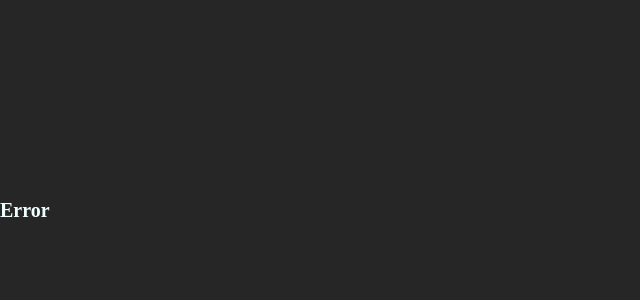
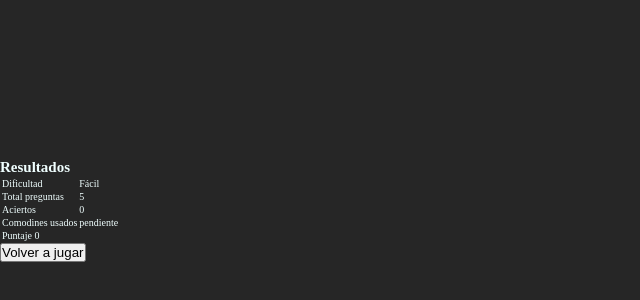
Before and after one commit to Cerezoac94/react-quizGame, a React (Vite) app: page /results in a window 1280 px wide. Before the commit this address had no page. Shown: the part 190-490 px from the top of the page, without its empty margins (0-640 px from the left). Built offline with nearby package versions, Linux system fonts and the light colour scheme.

Commit message:
add results

```diff
--- a/src/context/MenuContext.jsx
+++ b/src/context/MenuContext.jsx
@@ -15,14 +15,14 @@ const MenuContext = ({ children }) => {
 	}
 
 	const resetGame = () => {
-		setDifficulty('fácil')
+		setDifficulty('Fácil')
 		setTotalQuestions(5)
 	}
 
 	const menuData = {
 		difficulty,
+		totalQuestions,
 		handleDifficulty,
-		totalQuestions,
 		handleTotalQuestions,
 		resetGame,
 	}
--- a/src/modules/game/components/CardQuestion.jsx
+++ b/src/modules/game/components/CardQuestion.jsx
@@ -3,22 +3,26 @@ import { useGame } from '../../../hooks/useGame'
 import Button from '../../../components/button/Button'
 import { useContext } from 'react'
 import { gameContext } from '../../../context/GameContext'
+import { useNavigate } from 'react-router-dom'
 
 const CardQuestion = () => {
-	const { handleHits, options: op, questions, hits } = useContext(gameContext)
+	const { handleHits, options: op, questions } = useContext(gameContext)
 	const { questionNumber, question, options, handleDataQuestion } = useGame(
 		handleHits,
 		op,
 		questions
 	)
+	const navigate = useNavigate()
 	let answer = ''
-	console.log(hits)
 
 	const handleAnswer = o => {
 		answer = o
 	}
 	const handleQuestion = () => {
 		handleDataQuestion(answer)
+	}
+	const handleResults = () => {
+		navigate('/results')
 	}
 
 	return (
@@ -31,7 +35,11 @@ const CardQuestion = () => {
 					</p>
 				))}
 			</section>
-			<Button f={() => handleQuestion()} text={'Siguiente'} />
+			{questionNumber + 1 == questions?.length ? (
+				<Button f={() => handleResults()} text={'Terminar'} />
+			) : (
+				<Button f={() => handleQuestion()} text={'Siguiente'} />
+			)}
 		</section>
 	)
 }
--- a/src/modules/game/components/CardQuestionContainer.jsx
+++ b/src/modules/game/components/CardQuestionContainer.jsx
@@ -11,6 +11,8 @@ const CardQuestionContainer = () => {
 		difficulty,
 		totalQuestions
 	)
+	console.log(difficulty)
+	console.log(totalQuestions)
 	useEffect(() => {
 		if (!questions) return
 		handleQuestions(questions, options, answers)
--- a/src/modules/main/MainContainer.jsx
+++ b/src/modules/main/MainContainer.jsx
@@ -15,11 +15,8 @@ const MainContainer = () => {
 	}
 
 	const handleStart = () => {
-		// handlePage(true)
 		navigate('/game')
 	}
-
-	// useEfect => en return llamar handlerReset
 
 	return (
 		<section>
--- /dev/null
+++ b/src/modules/results/ResultsContainer.jsx
@@ -0,0 +1,51 @@
+import { useContext } from 'react'
+import { useNavigate } from 'react-router-dom'
+import { menuContext } from '../../context/MenuContext'
+import { gameContext } from '../../context/GameContext'
+import Title from '../../components/title/Title'
+import Button from '../../components/button/Button'
+
+const ResultsContainer = () => {
+	const { difficulty, totalQuestions, resetGame } = useContext(menuContext)
+	const { hits } = useContext(gameContext)
+	const navigate = useNavigate()
+
+	const handlePlayAgain = () => {
+		// handlePage(true)
+		resetGame()
+		navigate('/')
+	}
+
+	return (
+		<section>
+			<Title text='Resultados' />
+
+			<table>
+				<tbody>
+					<tr>
+						<td>Dificultad</td>
+						<td>{difficulty}</td>
+					</tr>
+					<tr>
+						<td>Total preguntas</td>
+						<td>{totalQuestions}</td>
+					</tr>
+					<tr>
+						<td>Aciertos</td>
+						<td>{hits}</td>
+					</tr>
+					<tr>
+						<td>Comodines usados</td>
+						<td>pendiente</td>
+					</tr>
+					<tr>
+						<td>Puntaje {Math.trunc((hits / totalQuestions) * 100)}</td>
+					</tr>
+				</tbody>
+			</table>
+			<Button text='Volver a jugar' f={handlePlayAgain} />
+		</section>
+	)
+}
+
+export default ResultsContainer
--- /dev/null
+++ b/src/views/Results.jsx
@@ -0,0 +1,7 @@
+import ResultsContainer from '../modules/results/ResultsContainer'
+
+const Results = () => {
+	return <ResultsContainer />
+}
+
+export default Results
```
Also changed, not shown: src/routes/index.jsx (+6 -1 lines).
